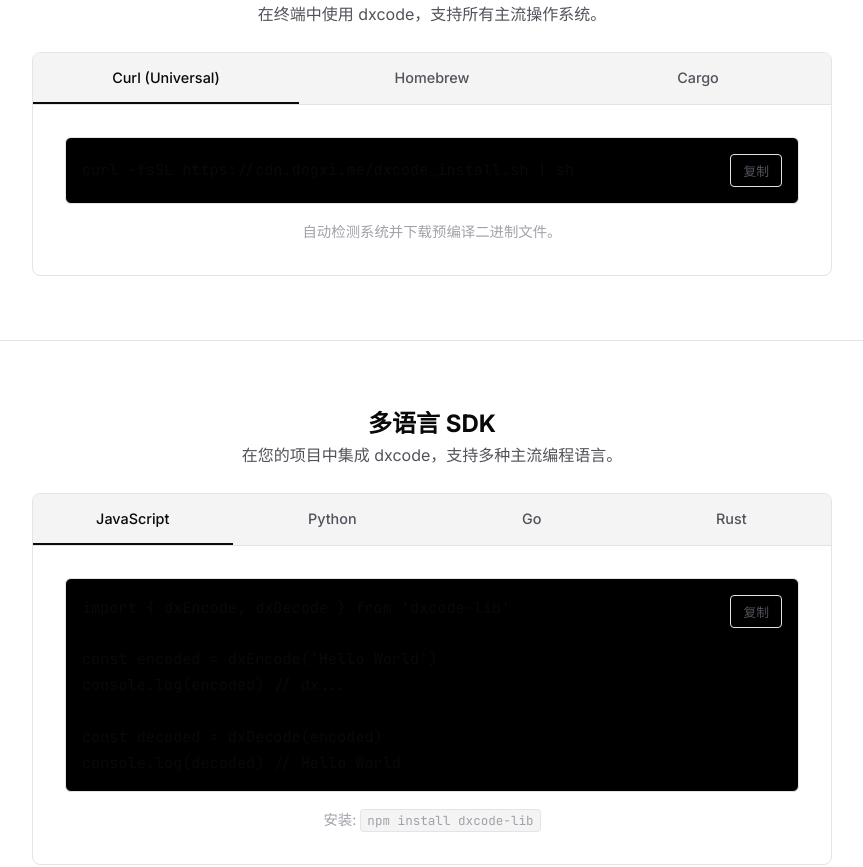
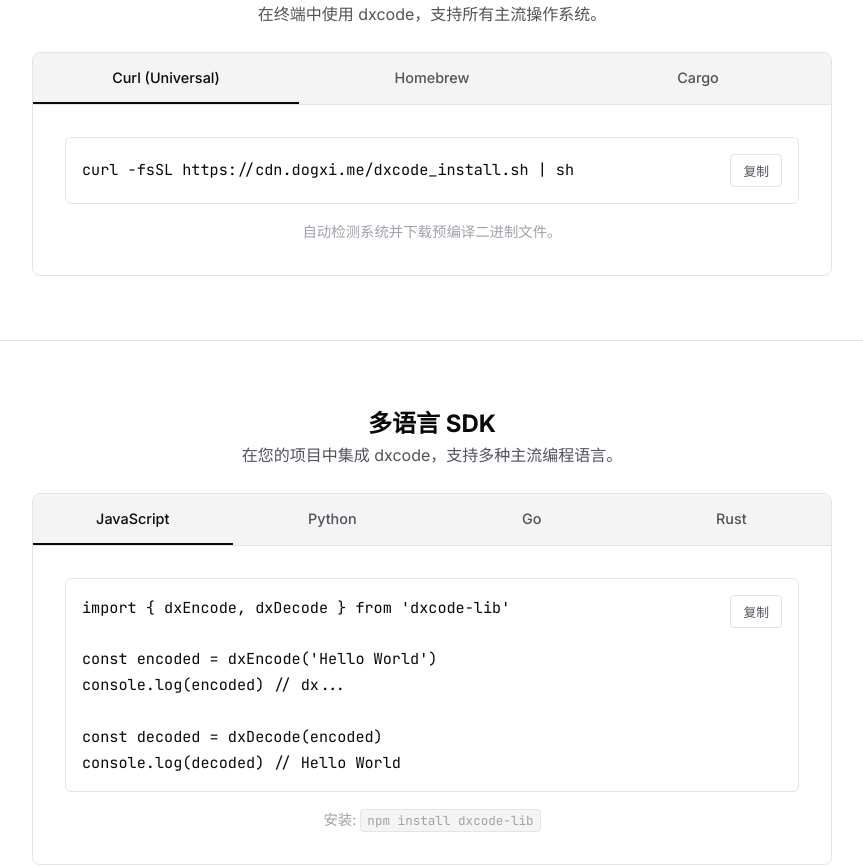
Before and after one commit to dogxii/dxcode, a SvelteKit app in the folder web/: page / in a window 1280 px wide. Shown: the part 1640-2507 px from the top of the page, without its empty margins (208-1071 px from the left). Built offline with nearby package versions, Linux system fonts and the light colour scheme.

Commit message:
chore(web): Update

```diff
--- a/web/src/routes/+page.svelte
+++ b/web/src/routes/+page.svelte
@@ -1223,7 +1223,7 @@ fn main() {
     display: flex;
     justify-content: space-between;
     align-items: center;
-    background: #000;
+    background: var(--color-bg);
     border: 1px solid var(--color-border);
     border-radius: var(--radius-md);
     padding: var(--spacing-md);
```
